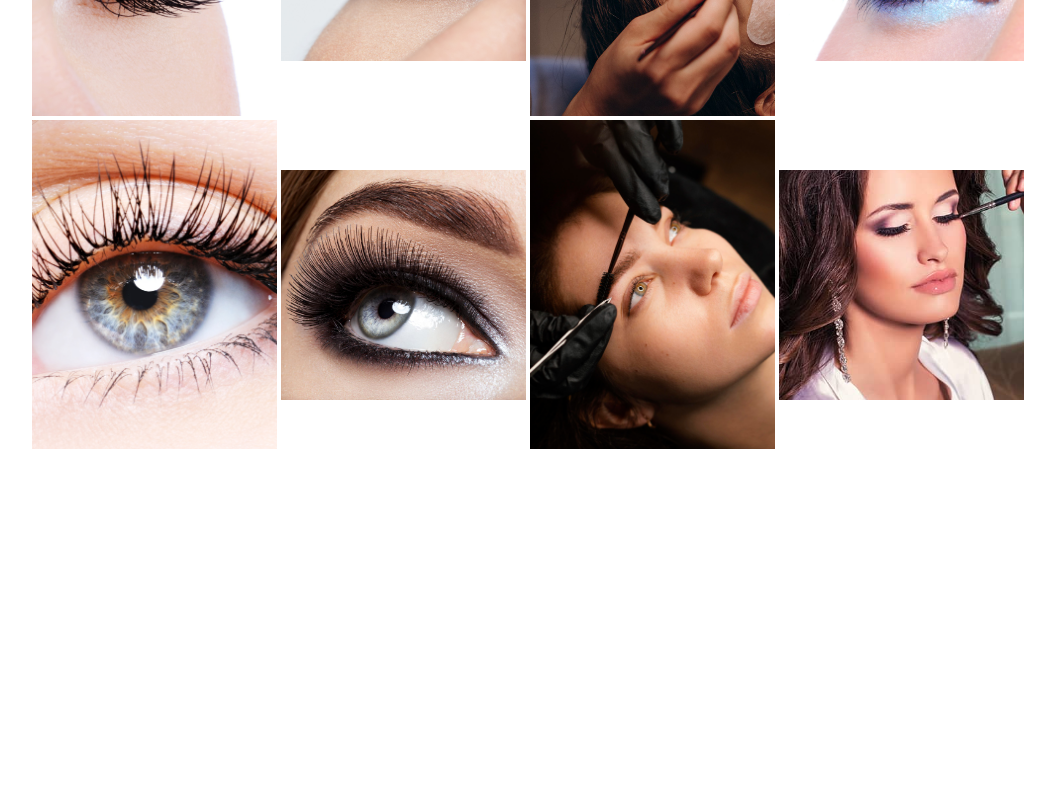
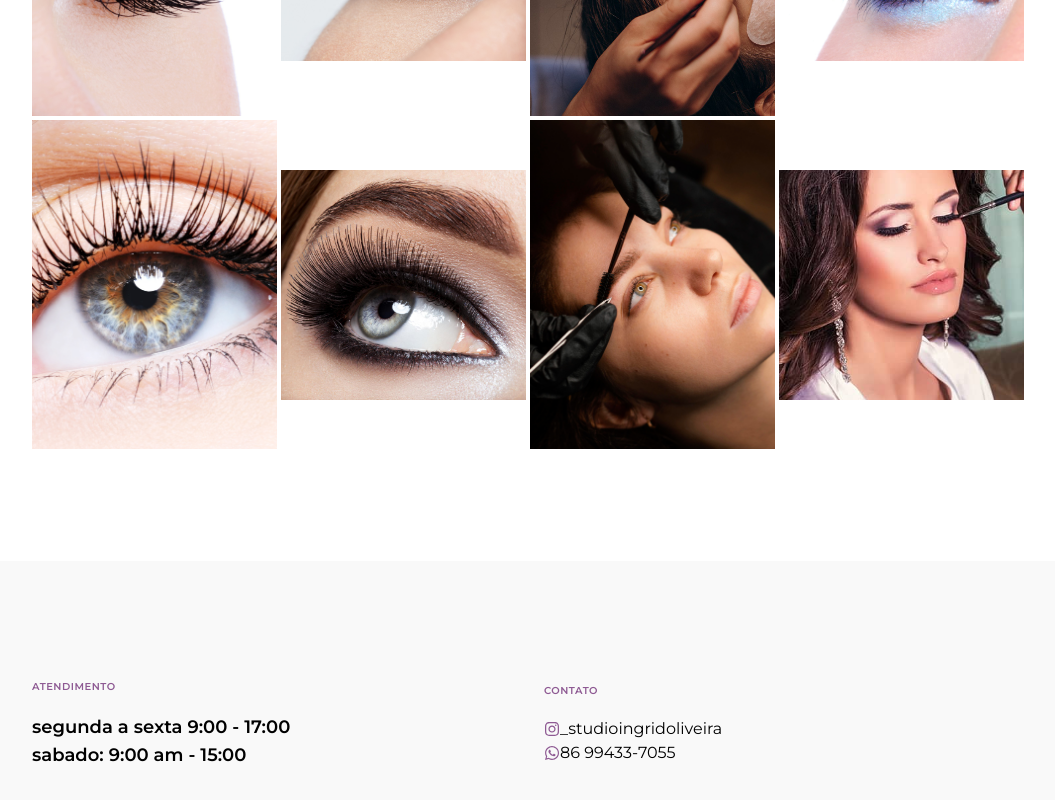
Before and after one commit to delanoquirino/ingrid-oliveira, a Next.js app: page / in a window 1280 px wide. Shown: the part 3082-3882 px from the top of the page, without its empty margins (112-1167 px from the left). Before the commit the page ends 3643 px from the top, so only its background shows below. Built offline with nearby package versions, Linux system fonts and the light colour scheme.

Commit message:
feat: adding the component SectionContact

```diff
--- a/src/app/page.tsx
+++ b/src/app/page.tsx
@@ -1,5 +1,6 @@
-import { Header } from "@/components/Header";
+
 import { SectionAbout } from "@/components/SectionAbout";
+import { SectionContact } from "@/components/SectionContact";
 import { SectionGallery } from "@/components/SectionGallery";
 import { SectionHero } from "@/components/SectionHero";
 import { SectionPrice } from "@/components/SectionPrice";
@@ -13,6 +14,7 @@ export default function Home() {
       <SectionAbout/>
       <SectionPrice/>
       <SectionGallery/>
+      <SectionContact/>
     </main>
   );
 }
--- /dev/null
+++ b/src/components/SectionContact.tsx
@@ -0,0 +1,34 @@
+import React from "react";
+import { FaInstagram, FaWhatsapp } from "react-icons/fa";
+export const SectionContact = () => {
+  return (
+    <section className=" bg-secondary">
+      <div className="flex flex-col sm:flex-row items-start gap-8 sm:items-center justify-center max-w-5xl py-12 md:py-28 mx-auto p-4">
+        <div className="flex-1">
+          <span className="text-primary uppercase font-semibold text-[10px] -tracking-tighter">
+            Atendimento
+          </span>
+          <p className="text-base sm:text-lg font-semibold mt-4">
+            segunda a sexta 9:00 - 17:00
+          </p>
+          <p className="text-base sm:text-lg font-semibold">
+            sabado: 9:00 am - 15:00
+          </p>
+        </div>
+        <div className="flex-1">
+          <span className="text-primary uppercase font-semibold text-[10px] -tracking-tighter">
+            Contato
+          </span>
+          <div className="flex items-center mt-4">
+            <FaInstagram className="text-primary" />
+            <p>_studioingridoliveira</p>
+          </div>
+          <div className="flex items-center">
+            <FaWhatsapp className="text-primary" />
+            <p>86 99433-7055</p>
+          </div>
+        </div>
+      </div>
+    </section>
+  );
+};
```
Also changed, not shown: public/img/card2.jpg.
